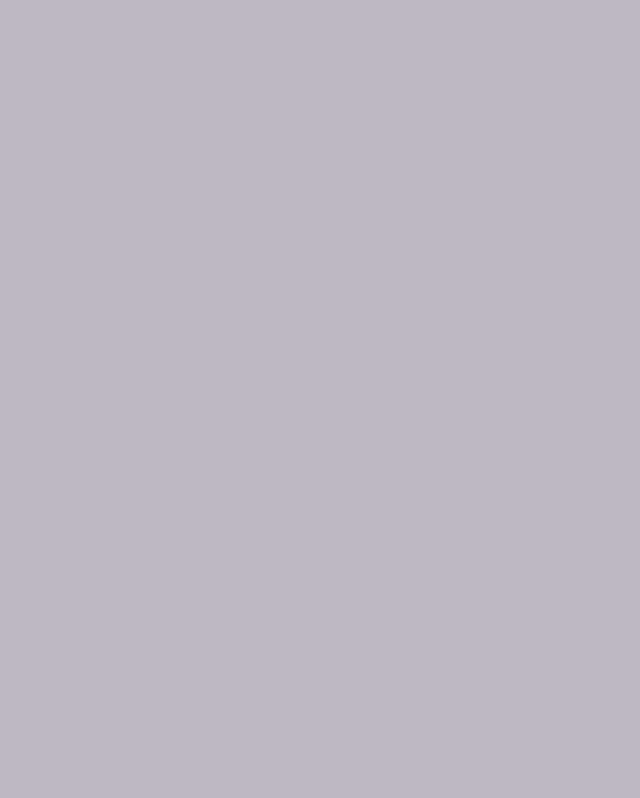
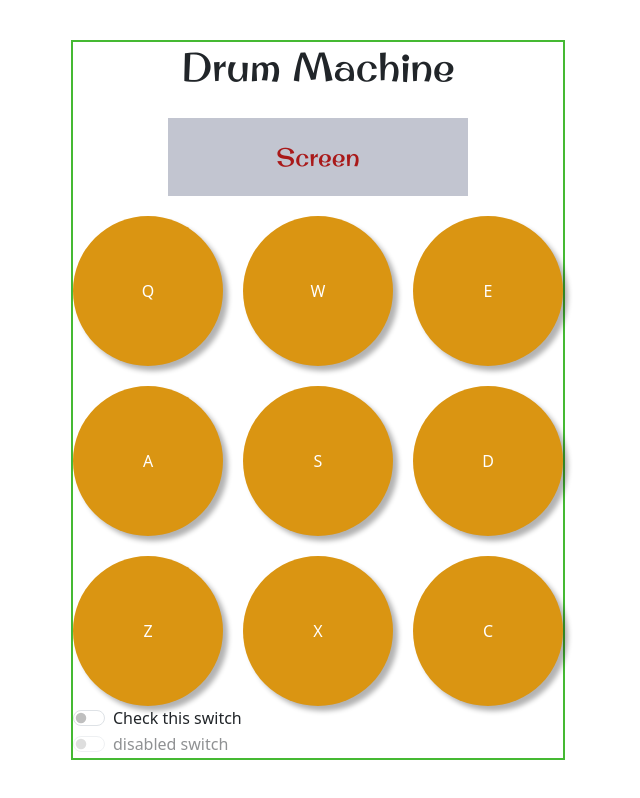
Before and after one commit to siloksan/drum-machine, a React (Create React App) app: page / in a window 1280 px wide. Shown: the whole page, without its empty margins (322-962 px from the left). Built offline with nearby package versions, Linux system fonts and the light colour scheme.

Commit message:
added markup and css

```diff
--- a/package.json
+++ b/package.json
@@ -7,9 +7,11 @@
     "@testing-library/jest-dom": "^5.17.0",
     "@testing-library/react": "^13.4.0",
     "@testing-library/user-event": "^13.5.0",
+    "bootstrap": "^5.3.1",
     "dompurify": "^3.0.5",
     "marked": "^5.1.2",
     "react": "^18.2.0",
+    "react-bootstrap": "^2.8.0",
     "react-dom": "^18.2.0",
     "react-redux": "^8.1.2",
     "react-scripts": "5.0.1",
--- a/src/App.css
+++ b/src/App.css
@@ -1,4 +1,40 @@
+#root {
+    display: flex;
+    justify-content: center;
+    align-items: center;
+    height: 100vh;
+}
 
+#drum-machine {
+    display: flex;
+    margin: 0 auto;
+    flex-direction: column;
+    border: 2px solid #45b933;
+}
+
+h1 {
+    font-size: 100px;
+    margin: 0 auto;
+    font-family: "Original Surfer";
+}
+
+.drum-pads {
+    display: grid;
+    grid-template-columns: repeat(3, 1fr);
+    gap: 20px;
+}
+
+#display {
+    margin: 20px auto;
+    width: 300px;
+    background-color: #c2c5d0;
+    color: #a91919;
+    font-size: 25px;
+    font-weight: 600;
+    text-align: center;
+    font-family: "Original Surfer";
+    padding: 20px;
+}
 
 /*.editorBlock, .previewWrap  {*/
 /*    margin: 1.125rem auto;*/
--- a/src/App.jsx
+++ b/src/App.jsx
@@ -1,14 +1,81 @@
 import './App.css';
-import React, {useState} from "react";
+import React, {useEffect} from "react";
+import Button from 'react-bootstrap/Button';
+import {Form} from "react-bootstrap";
+import 'bootstrap/dist/css/bootstrap.min.css';
+import {buttonStyle} from "./bootstrapStyles";
+import {pads} from "./pads";
 
 const App = (props) => {
 
+	const handleKeyDown = (event) => {
+		const slap = document.getElementById(event.code.slice(-1))
+		if (slap === null) return;
+		slap.currentTime = 0
+		slap.play()
+	}
+
+	useEffect(() => {
+		document.addEventListener('keydown', handleKeyDown,
+			[])
+	})
 
 	return (
-		<div>
+		<div id="drum-machine">
+			<h1>Drum Machine</h1>
+			<div id="display">Screen</div>
+			<BlockPads/>
+			<section id="drum-controller">
+				<Form>
+					<Form.Check // prettier-ignore
+						type="switch"
+						id="custom-switch"
+						label="Check this switch"
+					/>
+					<Form.Check // prettier-ignore
+						disabled
+						type="switch"
+						label="disabled switch"
+						id="disabled-custom-switch"
+					/>
+				</Form>
+
+			</section>
 
 		</div>
 	);
 }
 
+const BlockPads = (props) => {
+
+	const padsList = pads.map((pad) => <Pad key={pad.name} pad={pad}/>)
+	return (
+		<section className="drum-pads">
+			{padsList}
+		</section>
+	)
+
+}
+
+const Pad = (props) => {
+
+	const handleClick = (event, additional_param) => {
+		console.log(event);
+		const slap = document.getElementById(additional_param)
+		slap.currentTime = 0
+		slap.play()
+
+	}
+
+	const pad = props.pad
+
+	return (
+		<Button key={pad.name}
+		        variant="primary"
+		        style={buttonStyle}
+		        onClick={(e) => handleClick(e, pad.key)}>
+			<audio id={pad.key} src={pad.src}></audio>
+			{pad.key}</Button>
+	)
+}
 export default App
--- /dev/null
+++ b/src/bootstrapStyles.js
@@ -0,0 +1,8 @@
+export const buttonStyle = {
+	backgroundColor: '#da9512',
+	width: '150px',
+	height: '150px',
+	borderRadius: '50%',
+	border: 'none',
+	boxShadow: '5px 5px 5px 0px rgba(0,0,0,0.3)'
+}
--- a/src/index.css
+++ b/src/index.css
@@ -5,13 +5,6 @@ body {
     sans-serif;
   -webkit-font-smoothing: antialiased;
   -moz-osx-font-smoothing: grayscale;
-  background: #beb8c3;
-}
-
-code {
-  font-family: source-code-pro, Menlo, Monaco, Consolas, 'Courier New',
-    monospace;
-  background-color: white;
 }
 
 @font-face {
--- /dev/null
+++ b/src/pads.js
@@ -0,0 +1,11 @@
+export const pads = [
+	{key: 'Q', keyCode: 81, name: 'Heater 1', src: 'https://s3.amazonaws.com/freecodecamp/drums/Heater-1.mp3'},
+	{key: 'W', keyCode: 87, name: 'Heater 2', src: 'https://s3.amazonaws.com/freecodecamp/drums/Heater-2.mp3'},
+	{key: 'E', keyCode: 69, name: 'Heater 3', src: 'https://s3.amazonaws.com/freecodecamp/drums/Heater-3.mp3'},
+	{key: 'A', keyCode: 65, name: 'Heater 4', src: 'https://s3.amazonaws.com/freecodecamp/drums/Heater-4_1.mp3'},
+	{key: 'S', keyCode: 83, name: 'Clap', src: 'https://s3.amazonaws.com/freecodecamp/drums/Heater-6.mp3'},
+	{key: 'D', keyCode: 68, name: 'Open-HH', src: 'https://s3.amazonaws.com/freecodecamp/drums/Dsc_Oh.mp3'},
+	{key: 'Z', keyCode: 90, name: 'Kick-n\'-Hat', src: 'https://s3.amazonaws.com/freecodecamp/drums/Kick_n_Hat.mp3'},
+	{key: 'X', keyCode: 88, name: 'Kick', src: 'https://s3.amazonaws.com/freecodecamp/drums/RP4_KICK_1.mp3'},
+	{key: 'C', keyCode: 67, name: 'Closed-HH', src: 'https://s3.amazonaws.com/freecodecamp/drums/Cev_H2.mp3'}
+]
```
Also changed, not shown: 1 other file (tests, documents, lock files or other folders).
